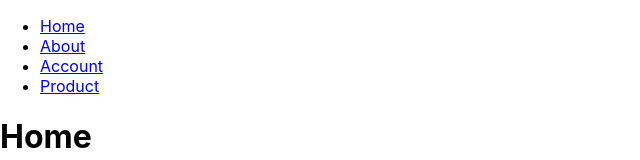
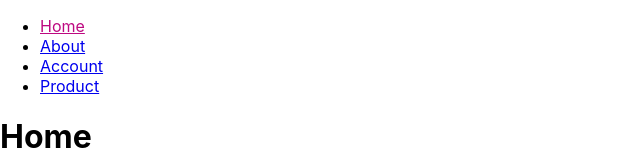
Before and after one commit to YasirHasn9/routing-in-react, a React (Create React App) app: page / in a window 1280 px wide. Shown: the top 160 px of the page, without its empty margins (0-640 px from the left). Built offline with nearby package versions, Linux system fonts and the light colour scheme; no server answers.

Commit message:
using NavLink

```diff
--- a/src/App.js
+++ b/src/App.js
@@ -2,7 +2,7 @@ import { Component } from "react";
 // we need to import Router and link packages from react-router-dom
 // Router helps to render a specific code for each path
 // Link helps the users to navigate them to the wanted pages depends on the path
-import { Route, Link } from "react-router-dom";
+import { Route, Link, NavLink } from "react-router-dom";
 import { api } from "./api/withAxios";
 
 // pages
@@ -36,16 +36,18 @@ class App extends Component {
                 prevent the page from reloading
                 needs {to} prop to set it to a path name
                  */}
-                <Link to="/">Home</Link>
+                <NavLink exact to="/">
+                  Home
+                </NavLink>
               </li>
               <li>
-                <Link to="/about">About</Link>
+                <NavLink to="/about">About</NavLink>
               </li>
               <li>
-                <Link to="/account">Account</Link>
+                <NavLink to="/account">Account</NavLink>
               </li>
               <li>
-                <Link to="/products">Product</Link>
+                <NavLink to="/products">Product</NavLink>
               </li>
             </ul>
           </nav>
--- a/src/index.css
+++ b/src/index.css
@@ -11,3 +11,7 @@ code {
   font-family: source-code-pro, Menlo, Monaco, Consolas, 'Courier New',
     monospace;
 }
+
+a.active {
+  color: rgb(189, 8, 128)
+}
```
Also changed, not shown: 1 other file (tests, documents, lock files or other folders).
